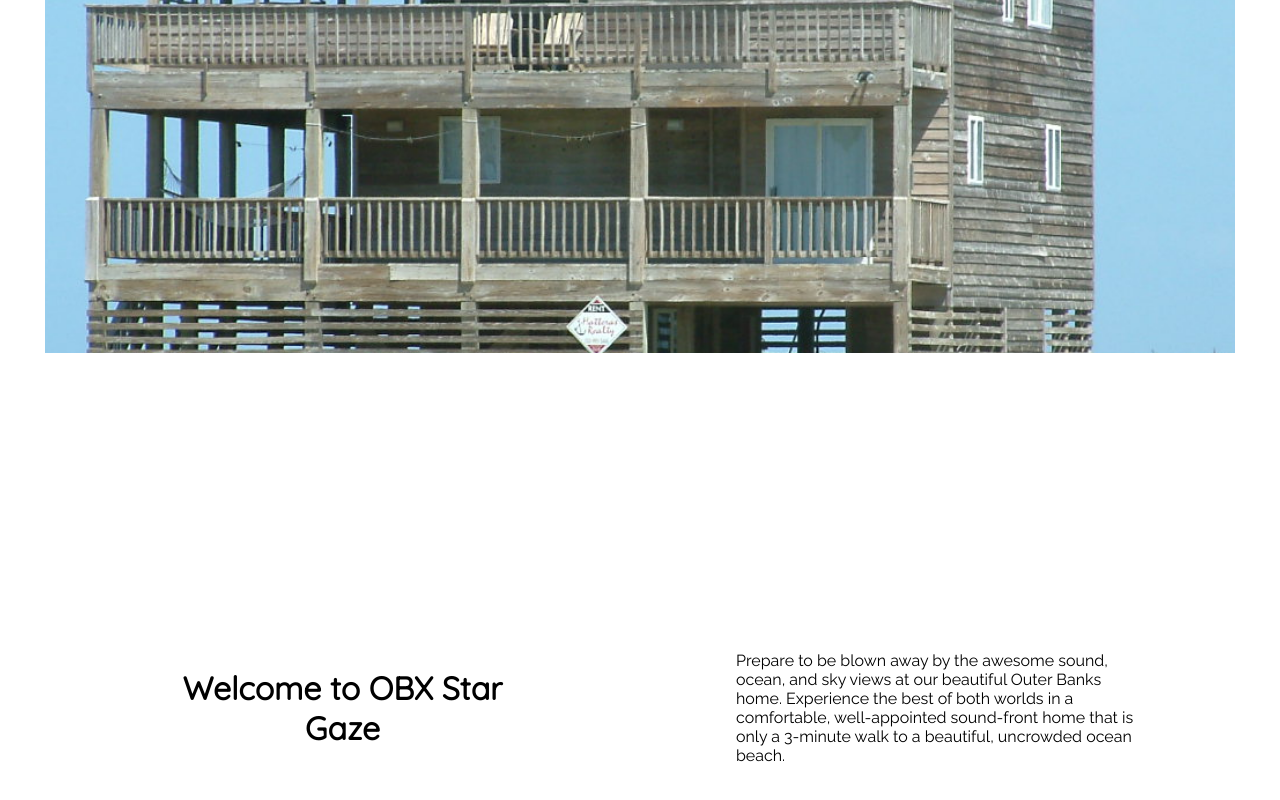
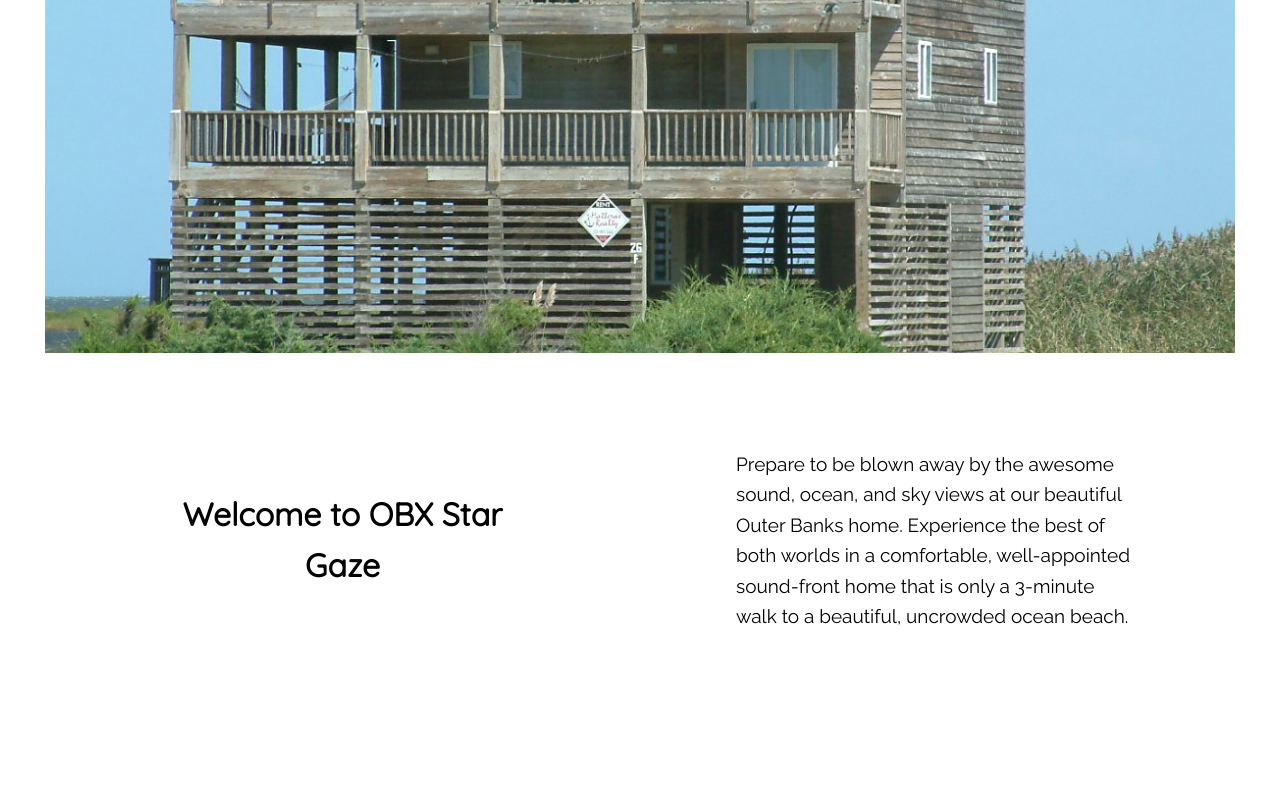
Before and after one commit to klodnicki/www.stargazeobx.com, an Angular app in the folder client/: page /home in a window 1280 px wide. Shown: the part 402-1202 px from the top of the page. After the commit the page ends 1174 px from the top, so only its background shows below. Built offline with nearby package versions, Linux system fonts and the light colour scheme.

Commit message:
More styling

```diff
--- a/client/src/app/home/home.component.html
+++ b/client/src/app/home/home.component.html
@@ -3,7 +3,7 @@
     <h1>Star Gaze</h1>
   </div>
 </app-block>
-<app-block-side-title background="white" [shrink]="false" title="Welcome to OBX Star Gaze">
+<app-block-side-title background="white" [shrink]="true" title="Welcome to OBX Star Gaze">
   <p>
     Prepare to be blown away by the awesome sound, ocean, and sky views at our beautiful Outer Banks home. Experience the best of both worlds in a comfortable, well-appointed sound-front home that is only a 3-minute walk to a beautiful, uncrowded ocean beach.
   </p>
--- a/client/src/styles.scss
+++ b/client/src/styles.scss
@@ -6,6 +6,7 @@ $edgeMargin: 45px;
   box-sizing: border-box;
 
   font-family: 'Raleway', sans-serif;
+  line-height: 1.6em;
 }
 
 body {
@@ -15,4 +16,9 @@ body {
 
 h1, h2, h3, h4, h5, h6 {
   font-family: 'Quicksand', sans-serif;
+  text-align: center;
 }
+
+p {
+  font-size: 19px;
+}
```
